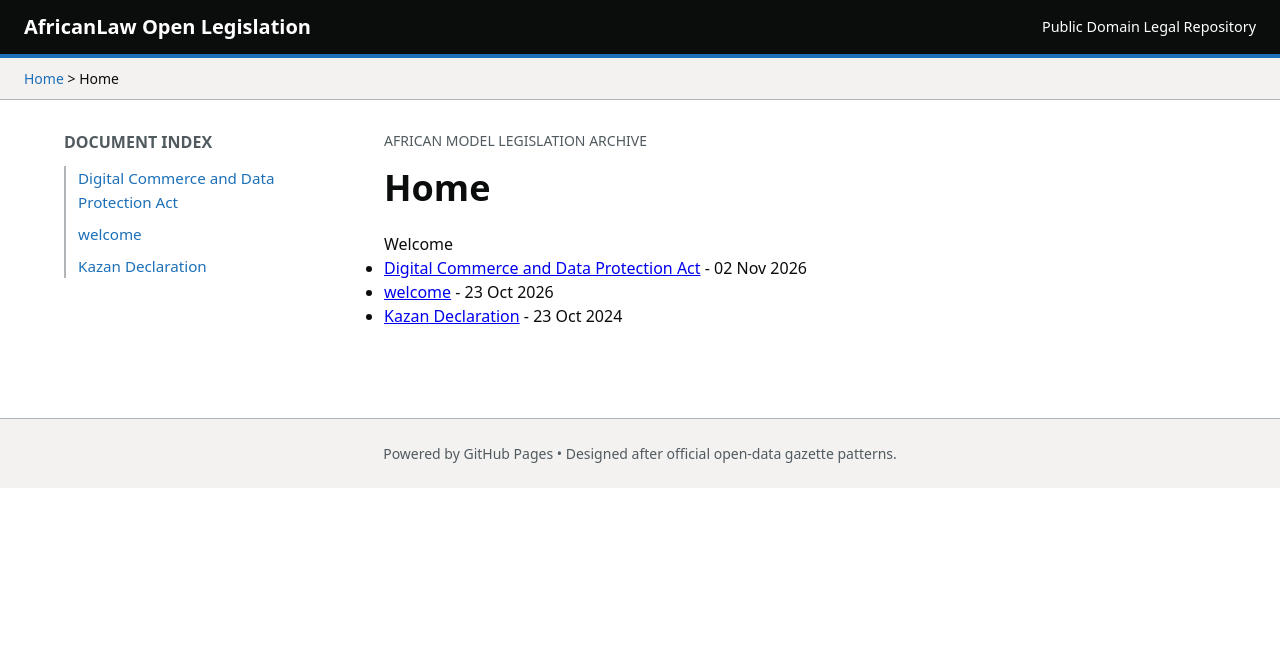
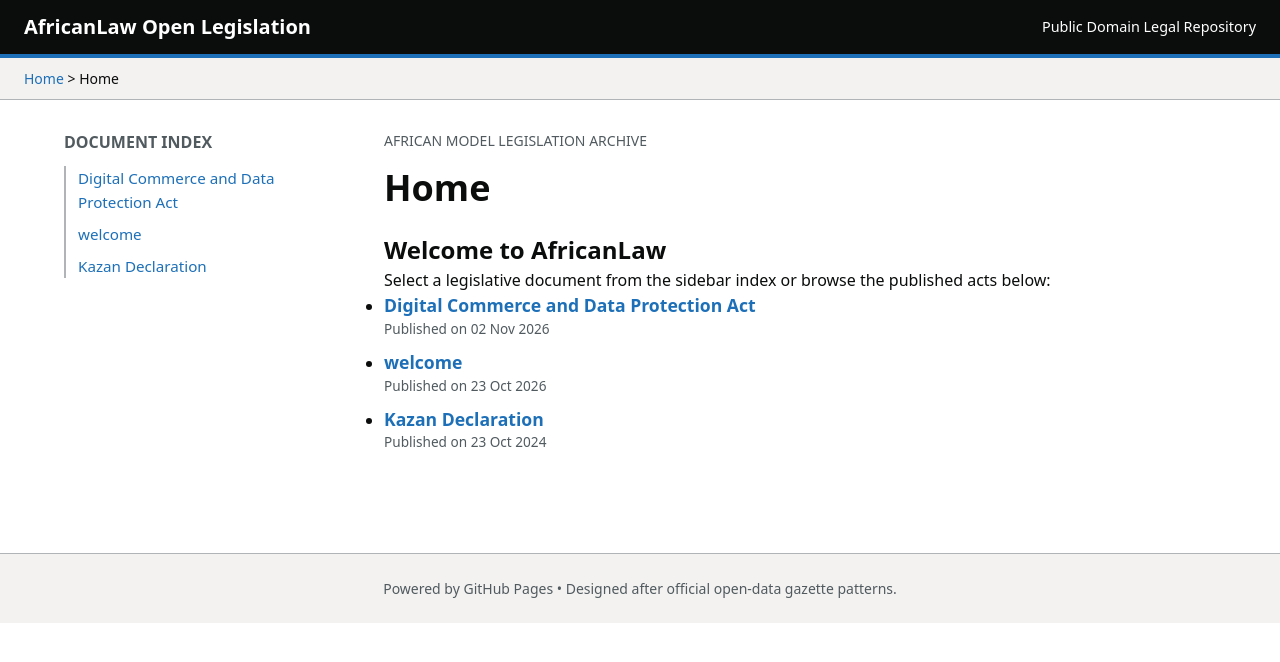
Before and after one commit to yesafrikaweb/africanlaw, a Jekyll site: the page built from index.md, in a window 1280 px wide. Shown: the top 662 px of the page. Built offline with Jekyll 4.4.1, drawn with Linux system fonts in a browser that asks for light colours.

Commit message:
Update index.md

```diff
--- a/index.md
+++ b/index.md
@@ -3,13 +3,15 @@ layout: default
 title: Home
 ---
 
-Welcome
+## Welcome to AfricanLaw
+
+Select a legislative document from the sidebar index or browse the published acts below:
 
 <ul>
   {% for post in site.posts %}
-    <li>
-      <a href="{{ post.url | relative_url }}">{{ post.title }}</a>
-      - <span>{{ post.date | date_to_string }}</span>
+    <li style="margin-bottom: 10px;">
+      <a href="{{ post.url | relative_url }}" style="font-size: 1.1rem; font-weight: 600; color: #1d70b8; text-decoration: none;">{{ post.title }}</a>
+      <div style="font-size: 0.85rem; color: #505a5f;">Published on {{ post.date | date_to_string }}</div>
     </li>
   {% endfor %}
 </ul>
```
